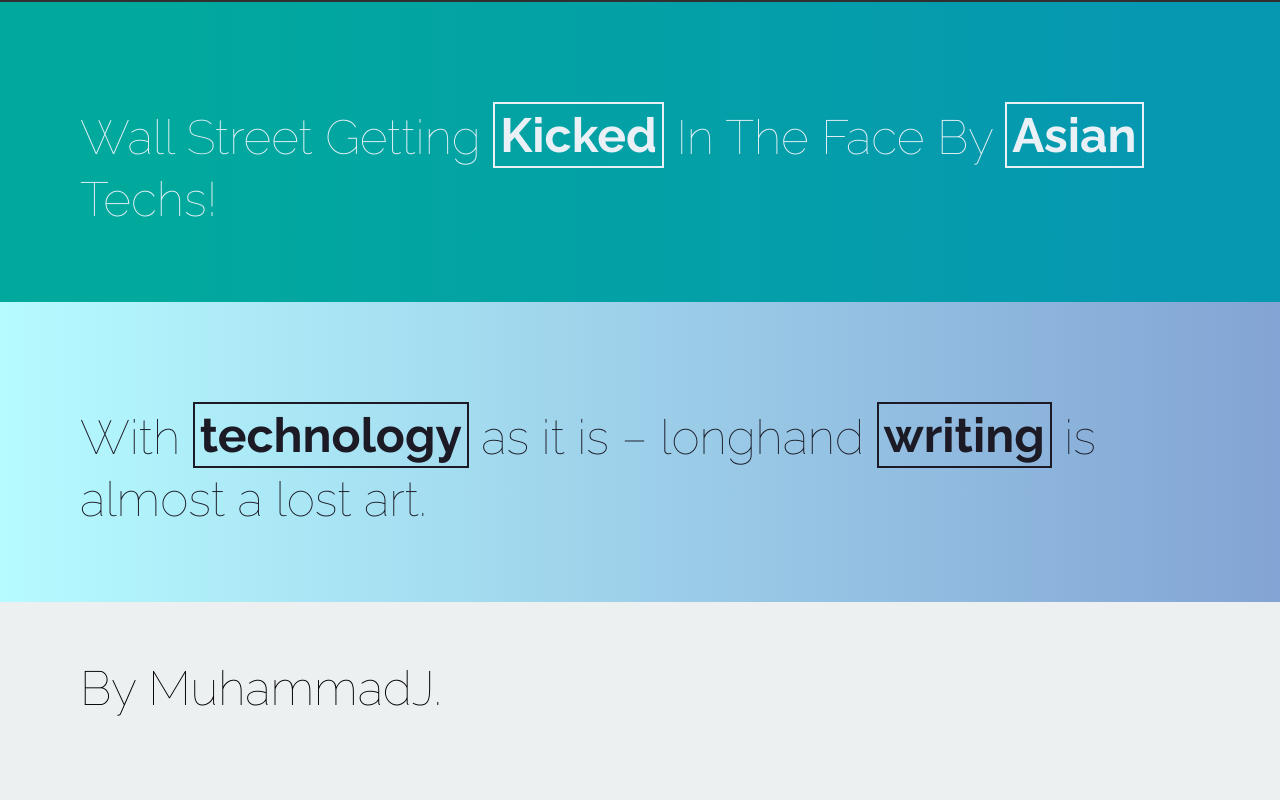
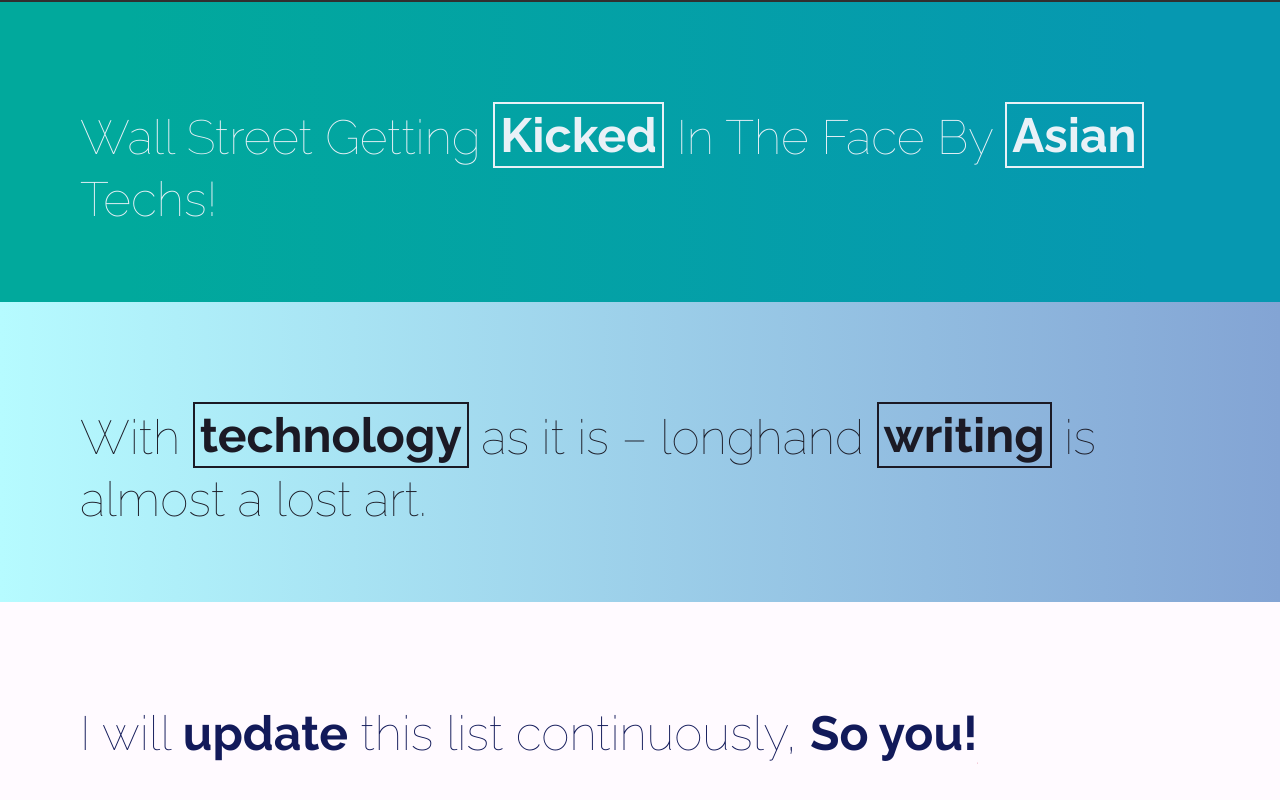
Before and after one commit to ImSolitude/anchor-hover-styles, a plain HTML site: page index.html in a window 1280 px wide. Shown: the part 5098-5898 px from the top of the page. Drawn offline with Linux system fonts and the light colour scheme; a script that the page names is missing.

Commit message:
Add update section

```diff
--- a/index.html
+++ b/index.html
@@ -100,8 +100,8 @@
     </section>
 
 
-     <section class="credit">
-        <h1>By MuhammadJ. </h1>
+     <section class="updateStyle">
+        <h1>I will <a href="https://github.com/ImSolitude/anchor-hover-styles">update</a> this list continuously, <a href="https://github.com/ImSolitude/anchor-hover-styles">So you!</a></h1>
     </section>
     <script src="this.js"></script>
 
--- a/this.css
+++ b/this.css
@@ -820,3 +820,62 @@ section.the18 a {
     transform: translateX(0%);
     opacity: 0;
 }
+
+
+/* updateStyle */
+
+
+
+section.updateStyle {
+    background: #FFFAFF;
+    color: #121A5A;
+}
+section.updateStyle a {
+    color:#121A5A;
+    font-weight: 700;
+    display: inline-block;
+    overflow: hidden;
+
+}
+.updateStyle h1{
+    padding-top: 45px;
+}
+.updateStyle a:before{
+    content: "";
+    top:0; left: 0; bottom: 0; right: 0;
+    width: 100%;    height: 100%;
+    position: absolute;
+  background: #D8315B;
+    z-index: -1;
+     transform: translateX(-100%) translateY(calc(100% - 2px));;
+    opacity: 0;
+}
+
+
+.updateStyle a:hover::before{
+    transition: transform .7s cubic-bezier(.19,1,.22,1);
+     transform: translateX(0%) translateY(calc(100% - 2px));;
+    opacity: 1;
+}
+
+.updateStyle a:after{
+    content: "";
+    top:0; left: 0; bottom: 0; right: 0;
+    width: 100%;  height: 100%;
+    position: absolute;
+    background: #D8315B;
+    opacity: 0;
+    z-index: -2;
+    transition: transform .8s cubic-bezier(.19,1,.22,1);
+    transform: translateX(100%) translateY(calc(100% - 2px));
+    opacity: 1;
+}
+.updateStyle a:hover::after {
+    transition: none;
+    transform: translateX(0%) translateY(calc(100% - 2px));
+    opacity: 0;
+}
+
+.updateStyle a:hover{
+    color: #D8315B;
+}
```
